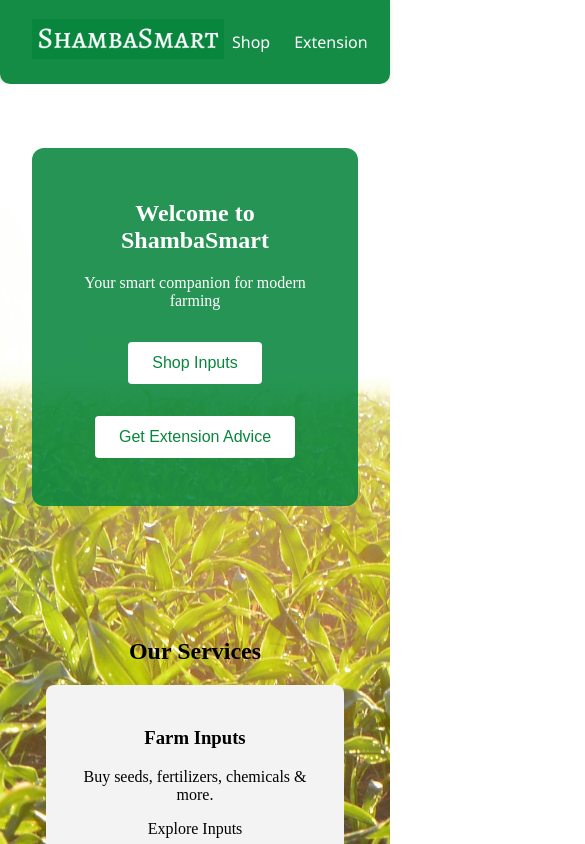
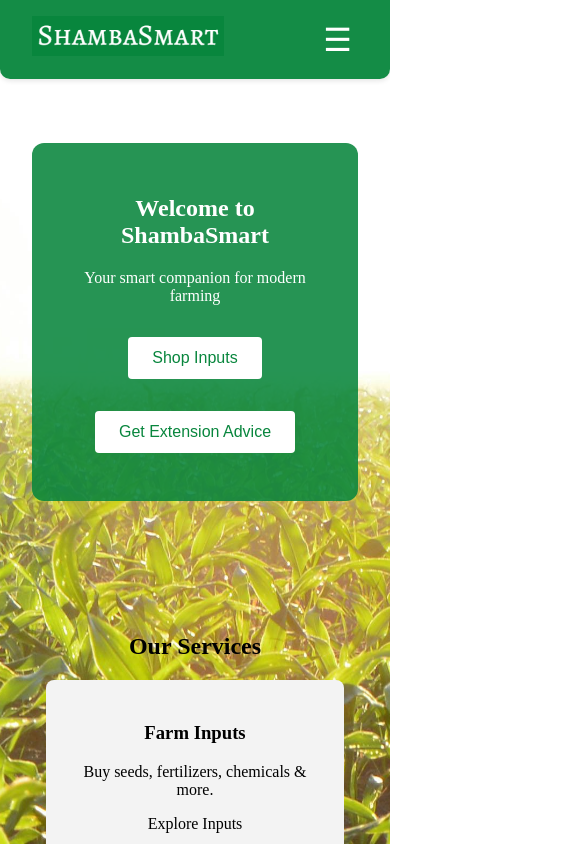
Before and after one commit to Sighmore/ShambaSmart-Web-app, an Angular app: page / in a window 390 px wide. Shown: the top 844 px of the page, 585 px wide, since content can reach past the window. Built offline with nearby package versions, Linux system fonts and the light colour scheme.

Commit message:
responsive header

```diff
--- a/src/app/components/header/header.html
+++ b/src/app/components/header/header.html
@@ -1,23 +1,34 @@
 <div class="header">
+  <!-- Logo -->
   <div class="logo">
-    <a routerLink="/"><img src="images/logo.png" alt="ShambaSmart" /></a>
+    <a routerLink="/">
+      <img src="images/logo.png" alt="ShambaSmart" />
+    </a>
   </div>
 
-  <nav class="nav-links">
-    <a routerLink="/shop">Shop</a>
-    <a routerLink="/extension">Extension</a>
-    <a routerLink="/prices">Prices</a>
-    <a routerLink="/forums">Forums</a>
-    <a routerLink="/farmer_queries">Queries</a>
-    <a routerLink="/about">About</a>
+  <!-- Hamburger/Menu Button for Small Screens -->
+  <button class="hamburger" (click)="toggleMenu()" aria-label="Toggle Menu">
+    ☰
+  </button>
+
+  <!-- Navigation Links -->
+  <nav class="nav-links" [ngClass]="{ 'active': isMenuOpen }">
+    <a routerLink="/shop" (click)="isMenuOpen = false">Shop</a>
+    <a routerLink="/extension" (click)="isMenuOpen = false">Extension</a>
+    <a routerLink="/prices" (click)="isMenuOpen = false">Prices</a>
+    <a routerLink="/forums" (click)="isMenuOpen = false">Forums</a>
+    <a routerLink="/farmer_queries" (click)="isMenuOpen = false">Queries</a>
+    <a routerLink="/about" (click)="isMenuOpen = false">About</a>
   </nav>
 
-  <div class="auth-dropdown">
-    <button class="dropdown-btn" (click)="toggleDropdown($event)">Account ▼</button>
-
-    <div class="dropdown-content" *ngIf="isDropdownOpen" (click)="preventClose($event)">
-      <a routerLink="/signin">Sign In</a>
-      <a routerLink="/signup">Sign Up</a>
+  <!-- Auth Dropdown -->
+  <div class="auth-dropdown" (click)="preventClose($event)">
+    <button class="dropdown-btn" (click)="toggleDropdown($event)">
+      Account ▼
+    </button>
+    <div class="dropdown-content" *ngIf="isDropdownOpen">
+      <a routerLink="/signin" (click)="isMenuOpen = false">Sign In</a>
+      <a routerLink="/signup" (click)="isMenuOpen = false">Sign Up</a>
     </div>
   </div>
 </div>
--- a/src/app/components/header/header.scss
+++ b/src/app/components/header/header.scss
@@ -10,6 +10,7 @@
   border-bottom-right-radius: 10px;
   font-family: 'Segoe UI', sans-serif;
   color: white;
+  position: relative; /* For positioning nav-links in responsive */
 }
 
 /* Logo Section */
@@ -94,3 +95,42 @@
 .dropdown-content a:hover {
   background-color: rgba(255, 255, 255, 0.1);
 }
+
+/* Hamburger Button */
+.hamburger {
+  display: none;
+  background: none;
+  border: none;
+  font-size: 2rem;
+  color: white;
+  cursor: pointer;
+}
+
+/* Responsive Styles */
+@media (max-width: 768px) {
+  .nav-links {
+    display: none;
+    flex-direction: column;
+    align-items: center;
+    gap: 1rem;
+    position: absolute;
+    top: 100%;
+    left: 0;
+    right: 0;
+    background-color: rgba(8, 134, 61, 0.95);
+    padding: 1rem 0;
+    z-index: 999;
+  }
+
+  .nav-links.active {
+    display: flex;
+  }
+
+  .hamburger {
+    display: block;
+  }
+
+  .auth-dropdown {
+    display: none;
+  }
+}
--- a/src/app/components/header/header.ts
+++ b/src/app/components/header/header.ts
@@ -1,28 +1,34 @@
 import { CommonModule } from '@angular/common';
-import { Component, HostListener, signal } from '@angular/core';
+import { Component, HostListener } from '@angular/core';
 import { RouterModule } from '@angular/router';
 
 @Component({
   selector: 'app-header',
   standalone: true,
-  imports: [RouterModule,CommonModule],
+  imports: [RouterModule, CommonModule],
   templateUrl: './header.html',
-  styleUrl: './header.scss'
+  styleUrls: ['./header.scss'] // plural: styleUrls for array
 })
 export class Header {
   isDropdownOpen = false;
+  isMenuOpen = false;
 
   toggleDropdown(event: MouseEvent) {
-    event.stopPropagation(); // prevent click from bubbling to document
+    event.stopPropagation(); // prevent bubbling up
     this.isDropdownOpen = !this.isDropdownOpen;
   }
 
+  toggleMenu() {
+    this.isMenuOpen = !this.isMenuOpen;
+  }
+
   @HostListener('document:click')
-  closeDropdown() {
+  closeAll() {
     this.isDropdownOpen = false;
+    this.isMenuOpen = false;
   }
 
   preventClose(event: MouseEvent) {
-    event.stopPropagation(); // keep dropdown open when clicking inside
+    event.stopPropagation(); // allow interactions inside dropdown
   }
 }
```
